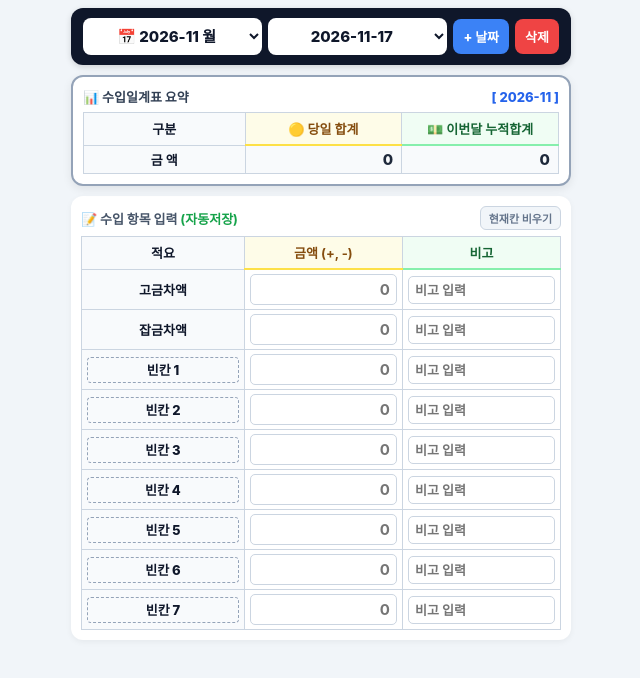
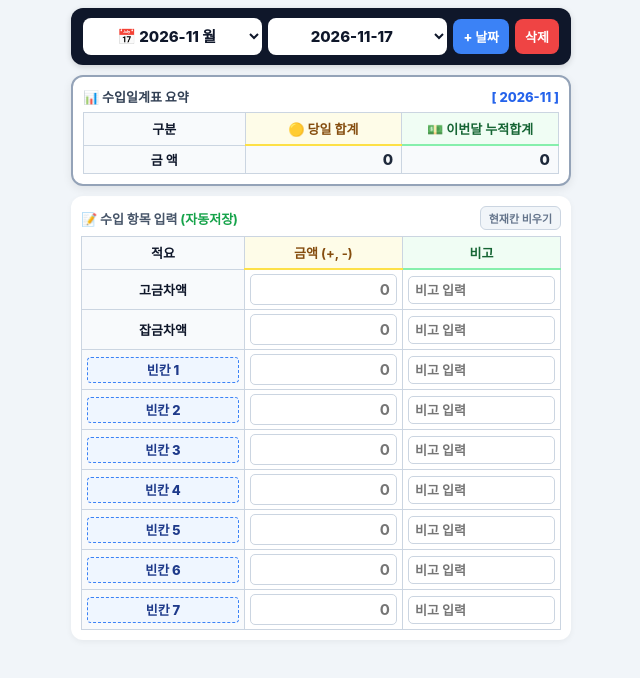
Before and after one commit to Gooam/daily, a plain HTML site: page index.html in a window 1280 px wide. Shown: the whole page, without its empty margins (319-959 px from the left). Drawn offline with Linux system fonts and the light colour scheme.

Commit message:
Update index.html

```diff
--- a/index.html
+++ b/index.html
@@ -96,10 +96,10 @@
     .memo-input:focus { border: 2px solid #2563eb; background: #eff6ff; }
     .name-input {
       width: 100%; padding: 4px; font-size: 13px; font-weight: 800;
-      text-align: center; border: 1px dashed #94a3b8; border-radius: 4px;
-      background: #f8fafc; color: #0f172a; outline: none;
+      text-align: center; border: 1.5px dashed #3b82f6; border-radius: 4px;
+      background: #eff6ff; color: #1e3a8a; outline: none;
     }
-    .name-input:focus { background: #fff; border: 1.5px solid #2563eb; }
+    .name-input:focus { background: #fff; border: 2px solid #2563eb; }
 
     /* 입력 리스트 카드 */
     .list-card {
@@ -185,14 +185,13 @@
 <script>
   const STORAGE_KEY = "my_income_daily_ledger_v1";
 
-  // 고정 항목 2개 + 자유 입력 칸 7개 (총 9개 행)
   const FIXED_ITEMS = ["고금차액", "잡금차액"];
   const CUSTOM_COUNT = 7;
 
   let appData = {
-    currentMonth: "", // "YYYY-MM"
-    currentDate: "",  // "YYYY-MM-DD"
-    records: {}       // "YYYY-MM-DD": { customNames: {...}, items: { key: {val, memo} } }
+    currentMonth: "",
+    currentDate: "",
+    records: {}
   };
 
   function getTodayStr() {
@@ -347,7 +346,7 @@
 
       let nameHtml = "";
       if (isCustom) {
-        nameHtml = `<input type="text" class="name-input" value="${displayName}" oninput="onNameInput('${key}', this)">`;
+        nameHtml = `<input type="text" class="name-input" value="${displayName}" onfocus="if(this.value.startsWith('빈칸')) this.value='';" oninput="onNameInput('${key}', this)">`;
       } else {
         nameHtml = `<span style="font-size:13px; font-weight:800; color:#0f172a;">${displayName}</span>`;
       }
@@ -398,7 +397,6 @@
     let dailySum = 0;
     let cumulativeSum = 0;
 
-    // 1. 당일 합계 (현재 선택된 날짜)
     if (appData.currentDate && appData.records[appData.currentDate]) {
       const rec = appData.records[appData.currentDate];
       if (rec.items) {
@@ -408,7 +406,6 @@
       }
     }
 
-    // 2. 누적 합계 (현재 선택된 달의 모든 날짜 합산)
     if (appData.currentMonth) {
       Object.keys(appData.records).forEach(d => {
         if (d.startsWith(appData.currentMonth)) {
```
